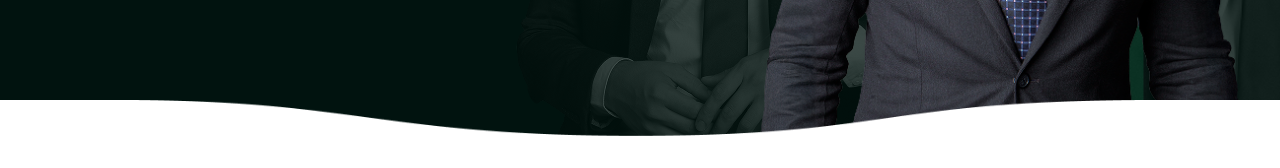
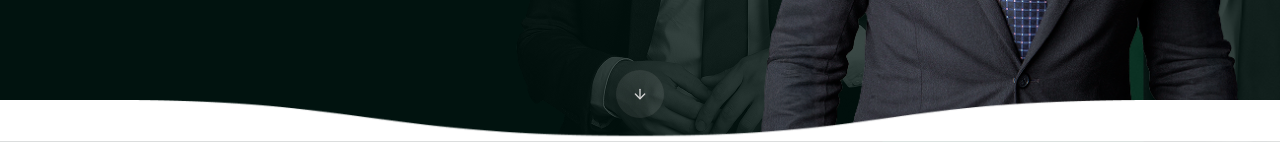
Before and after one commit to artgustavobarros/gabriela-correia, a Next.js app: page / in a window 1280 px wide. Shown: the part 613-781 px from the top of the page. Built offline with nearby package versions, Linux system fonts and the light colour scheme.

Commit message:
add cta to hero

```diff
--- a/src/components/layout/header.tsx
+++ b/src/components/layout/header.tsx
@@ -29,6 +29,7 @@ export function Header() {
   return (
     <header className="bg-black h-20 flex items-center justify-center sticky z-50">
       <Container className="flex justify-between items-center">
+        <Link href="#hero">
           <h1>
             <span className="sr-only">
               Gabriel Cansação Advocacia e Consultoria Jurídica
@@ -40,6 +41,7 @@ export function Header() {
               height={56}
             />
           </h1>
+        </Link>
         <nav>
           <ul className="text-white flex gap-1">
             {INTERNAL_LINKS.map((item) => (
--- a/src/components/sections/hero.tsx
+++ b/src/components/sections/hero.tsx
@@ -1,10 +1,11 @@
 import Link from "next/link";
 import { Container } from "../layout/container";
 import Image from "next/image";
+import { ArrowDown } from "lucide-react";
 
 export function Hero() {
   return (
-    <div className="relative">
+    <div className="relative" id="hero">
       <section className="bg-brand-950 text-white h-[675px] flex items-center overflow-hidden">
         <Container className="grid grid-cols-12 ">
           <div className="col-span-5 flex gap-3 justify-center">
@@ -63,6 +64,12 @@ export function Hero() {
         height={70}
         className="absolute bottom-0 left-0 w-full z-[2]"
       />
+      <Link
+        href="#about"
+        className="absolute bottom-6 left-1/2 -translate-x-1/2 rounded-full size-12 bg-white/10 backdrop-blur-md flex items-center justify-center"
+      >
+        <ArrowDown className="text-white size-4" />
+      </Link>
     </div>
   );
 }
```
Lines whose indentation alone changed are shown as unchanged.
